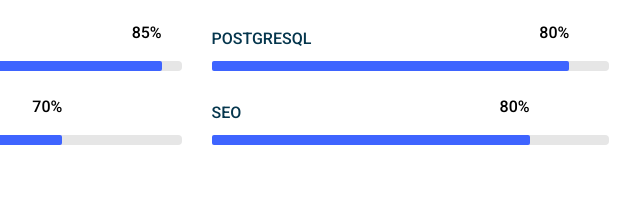
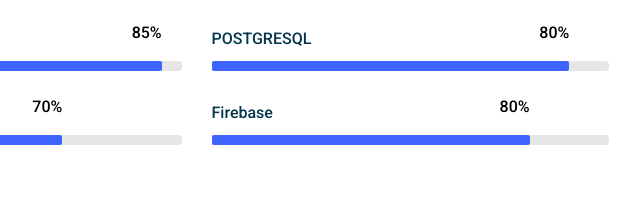
Before and after one commit to geraldimy/geraldimy.github.io, a plain HTML site: page index.html in a window 1280 px wide. Shown: the part 2514-2730 px from the top of the page, 586-1226 px from the left. Drawn offline with Linux system fonts and the light colour scheme; some packages are replaced by stand-ins of ours; files whose address does not match are found by name.

Commit message:
commit last

```diff
--- a/index.html
+++ b/index.html
@@ -383,7 +383,7 @@
 								</div>
 								<div class="col-md-6 animate-box">
 									<div class="progress-wrap ftco-animate">
-										<h3>SEO</h3>
+										<h3>Firebase</h3>
 										<div class="progress">
 										 	<div class="progress-bar color-6" role="progressbar" aria-valuenow="80"
 										  	aria-valuemin="0" aria-valuemax="100" style="width:80%">
```
